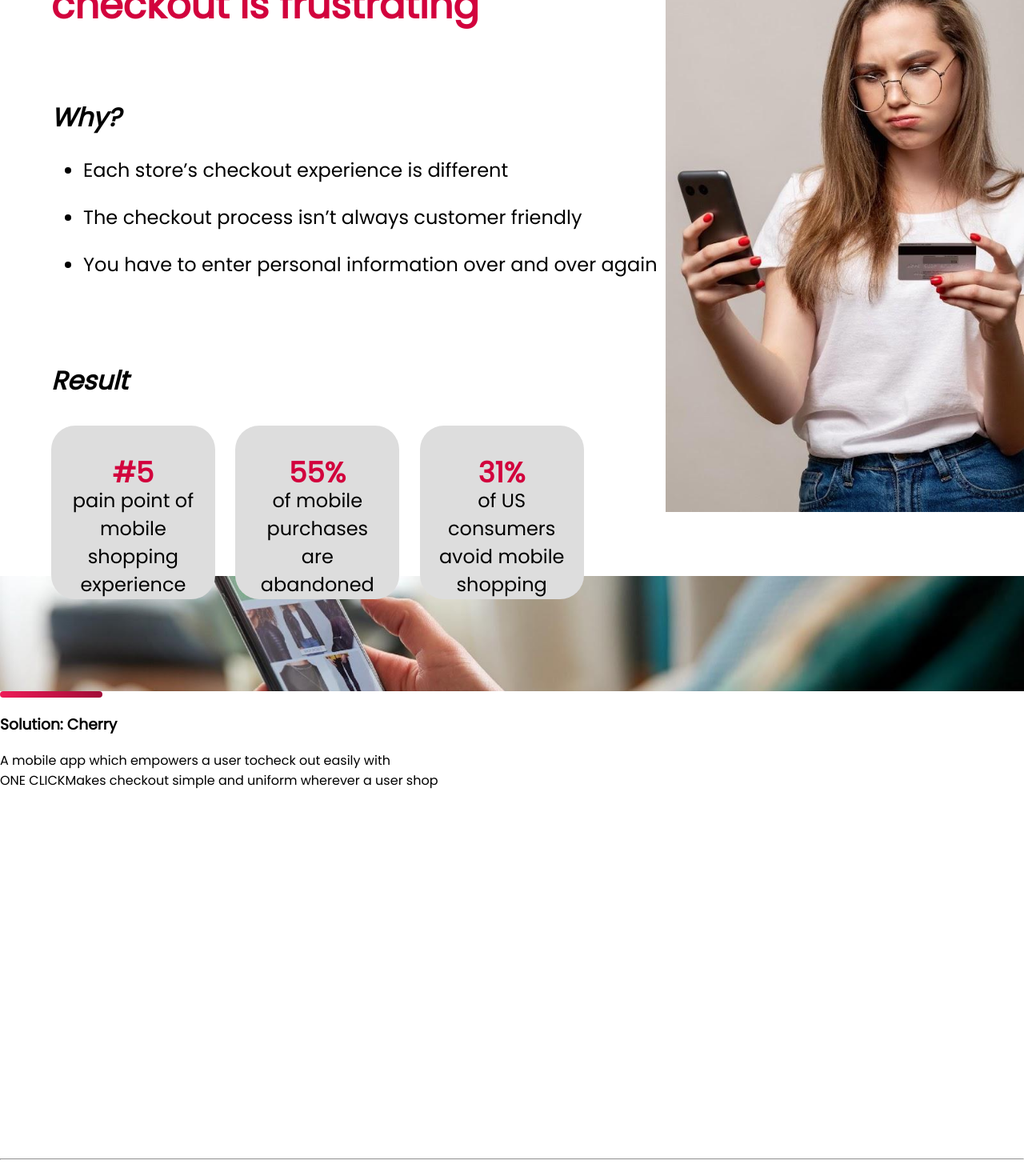
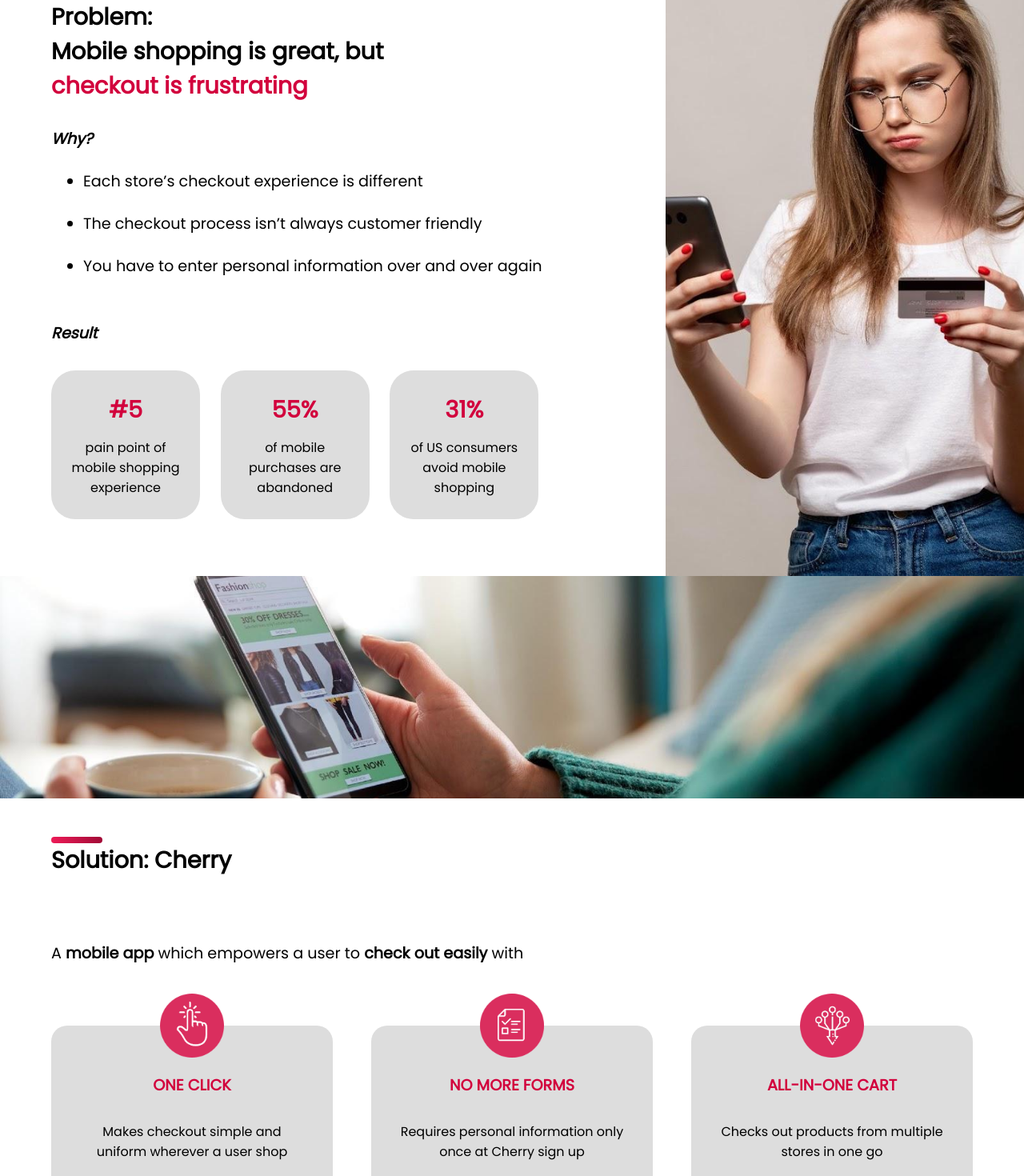
Before and after one commit to GCnomore/cherry_landing, a Next.js app: page / in a window 1280 px wide. Shown: the part 880-2350 px from the top of the page at 80% size. Built offline with nearby package versions, Linux system fonts and the light colour scheme.

Commit message:
layout & responsiveness done

```diff
--- a/components/Header/Header_Styled.tsx
+++ b/components/Header/Header_Styled.tsx
@@ -1,9 +1,20 @@
 import styled from "styled-components";
-import { PADDING_Y } from "../../utils/contants";
+import {
+  FONT_MD,
+  FONT_SM,
+  FONT_XS,
+  HEADING_MD,
+  HEADING_SM,
+  PADDING_Y_LG,
+  PADDING_Y_MD,
+  SCREEN_LG,
+  SCREEN_SM,
+  SCREEN_XS,
+} from "../../utils/contants";
 
 export const Container = styled.div`
   width: 100%;
-  height: 90vh;
+  height: 100vh;
   display: flex;
   background-color: #343434;
 
@@ -11,7 +22,11 @@ export const Container = styled.div`
     width: 100%;
     display: flex;
     flex-direction: column;
-    padding: 2rem ${PADDING_Y} 0 ${PADDING_Y};
+    padding: 2rem ${PADDING_Y_MD} 0 ${PADDING_Y_MD};
+
+    @media (min-width: ${SCREEN_LG}) {
+      padding: 2rem ${PADDING_Y_LG} 0 ${PADDING_Y_LG};
+    }
 
     > div:first-child {
       width: 100%;
@@ -24,6 +39,10 @@ export const Container = styled.div`
       width: 100%;
       display: flex;
       margin-top: 10rem;
+
+      @media (max-width: ${SCREEN_XS}) {
+        flex-direction: column;
+      }
     }
   }
 `;
@@ -39,10 +58,20 @@ export const IntroContainer = styled.section`
   align-items: center;
 
   > div {
+    font-size: ${FONT_SM};
+
+    @media (max-width: ${SCREEN_SM}) {
+      font-size: ${FONT_XS};
+    }
+
     > h1 {
-      font-size: 2rem;
+      font-size: ${HEADING_MD};
       margin: 0;
       padding: 0;
+
+      @media (max-width: ${SCREEN_SM}) {
+        font-size: ${HEADING_SM};
+      }
     }
   }
 `;
@@ -54,8 +83,8 @@ export const VideoContainer = styled.section`
   align-items: center;
 
   > div {
-    width: 35rem;
-    height: 25rem;
+    width: 70%;
+    height: 15rem;
     background-color: grey;
   }
 `;
--- a/components/Layout.tsx
+++ b/components/Layout.tsx
@@ -16,9 +16,7 @@ const Layout = ({ children, title }: Props) => (
       <meta name="viewport" content="initial-scale=1.0, width=device-width" />
     </Head>
     {children}
-    <footer>
-      <hr />
-    </footer>
+    <footer></footer>
   </div>
 );
 
--- a/components/Section1/Section1_Styled.ts
+++ b/components/Section1/Section1_Styled.ts
@@ -1,22 +1,52 @@
 import styled from "styled-components";
 
 import BgImg from "../../assets/images/image4.png";
-import { MAIN_COLOR, PADDING_Y } from "../../utils/contants";
+import {
+  FONT_LG,
+  FONT_MD,
+  FONT_SM,
+  FONT_XS,
+  HEADING_LG,
+  HEADING_MD,
+  HEADING_SM,
+  HEADING_XS,
+  MAIN_COLOR,
+  PADDING_Y_LG,
+  PADDING_Y_MD,
+  SCREEN_LG,
+  SCREEN_SM,
+  SCREEN_XS,
+} from "../../utils/contants";
 
 export const Container = styled.div`
-  margin-top: 10vh;
-  height: 90vh;
+  height: 100vh;
   width: 100%;
   display: flex;
+
+  /* Mobile layout */
+  @media (max-width: ${SCREEN_XS}) {
+    height: 100%;
+    position: relative;
+  }
 `;
 
 export const ContentContainer = styled.div`
-  width: calc(65% - ${PADDING_Y});
+  width: calc(65% - ${PADDING_Y_MD});
   height: 100%;
-  padding-left: ${PADDING_Y};
+  padding-left: ${PADDING_Y_MD};
   display: flex;
   flex-direction: column;
   justify-content: center;
+
+  @media (min-width: ${SCREEN_LG}) {
+    width: calc(55% - ${PADDING_Y_LG});
+    padding-left: ${PADDING_Y_LG};
+  }
+
+  @media (max-width: ${SCREEN_XS}) {
+    padding-top: 3rem;
+    width: 100%;
+  }
 `;
 
 export const ProblemImgContainer = styled.div`
@@ -26,14 +56,29 @@ export const ProblemImgContainer = styled.div`
   background-size: auto 100%;
   background-repeat: no-repeat;
   background-position-x: 65%;
+
+  @media (min-width: ${SCREEN_LG}) {
+    width: calc(45% - ${PADDING_Y_LG});
+  }
+
+  @media (max-width: ${SCREEN_XS}) {
+    position: absolute;
+    width: 100%;
+    z-index: -1;
+    background-position: 50%;
+  }
 `;
 
 export const TopSection = styled.section`
-  padding-top: 1rem;
+  padding-top: 0.1%;
 
   > h2 {
     margin: 0;
-    font-size: 3rem;
+    font-size: ${HEADING_MD};
+
+    @media (max-width: ${SCREEN_SM}) {
+      font-size: ${HEADING_SM};
+    }
 
     &:last-child {
       color: ${MAIN_COLOR};
@@ -42,34 +87,52 @@ export const TopSection = styled.section`
 `;
 
 export const MidSection = styled.section`
-  margin-top: 5rem;
+  margin-top: 4%;
 
   > h3 {
-    font-size: 2rem;
+    font-size: ${HEADING_SM};
     margin: 0;
     font-style: italic;
+
+    @media (max-width: ${SCREEN_SM}) {
+      font-size: ${HEADING_XS};
+    }
   }
 
   li {
-    font-size: 1.5rem;
+    font-size: ${FONT_MD};
     margin: 1.5rem 0;
+
+    @media (max-width: ${SCREEN_SM}) {
+      font-size: ${FONT_SM};
+    }
   }
 `;
 
 export const BottomSection = styled.section`
-  margin-top: 5rem;
+  margin-top: 4%;
 
   > h3 {
-    font-size: 2rem;
+    font-size: ${HEADING_SM};
     margin: 0 0 2rem 0;
     font-style: italic;
+
+    @media (max-width: ${SCREEN_SM}) {
+      font-size: ${HEADING_XS};
+    }
   }
 
   > div {
     display: flex;
     justify-content: flex-start;
     align-items: center;
-    width: 90%;
+    width: 100%;
+
+    /* Mobile layout */
+    @media (max-width: ${SCREEN_XS}) {
+      flex-direction: column;
+      align-items: flex-start;
+    }
 
     > div {
       display: flex;
@@ -77,30 +140,52 @@ export const BottomSection = styled.section`
       justify-content: center;
       align-items: center;
       background-color: #ddd;
-      padding: 2rem;
+      padding: 3%;
       border-radius: 30px;
-      width: 12vw;
-      height: 12vw;
-      max-width: 220px;
-      max-height: 220px;
+      min-width: 190px;
+      min-height: 190px;
       margin-right: 2vw;
       position: relative;
+
+      /* Mobile layout */
+      @media (max-width: ${SCREEN_XS}) {
+        margin-bottom: 1.5rem;
+        min-width: 0px;
+        min-height: 0px;
+        height: 200px;
+        width: 200px;
+      }
+
+      @media (max-width: ${SCREEN_SM}) and (min-width: ${SCREEN_XS}) {
+        min-width: 140px;
+        min-height: 140px;
+        width: 10vw;
+        height: 10vw;
+      }
 
       > span:first-child {
         position: absolute;
         top: 15%;
         color: ${MAIN_COLOR};
-        font-size: 2.2rem;
+        font-size: ${HEADING_MD};
         font-weight: bold;
         margin-bottom: 1rem;
+
+        @media (max-width: ${SCREEN_SM}) {
+          font-size: ${HEADING_SM};
+        }
       }
 
       > span:last-child {
         position: absolute;
-        top: 35%;
-        font-size: 1.5rem;
+        top: 45%;
+        font-size: ${FONT_SM};
         text-align: center;
         padding: 0 1rem;
+
+        @media (max-width: ${SCREEN_SM}) and (min-width: ${SCREEN_XS}) {
+          font-size: ${FONT_XS};
+        }
       }
     }
   }
--- a/components/Section2/Section2.tsx
+++ b/components/Section2/Section2.tsx
@@ -2,6 +2,10 @@ import React from "react";
 import TitleIndicator from "../Title_Indicator/TitleIndicator";
 
 import * as Styled from "./Section2_Styled";
+import ClickIcon from "../../assets/icons/icon1.png";
+import FormIcon from "../../assets/icons/icon2.png";
+import AllInOnekIcon from "../../assets/icons/icon3.png";
+import Image from "next/image";
 
 export default function Section2() {
   return (
@@ -10,20 +14,38 @@ export default function Section2() {
       <div>
         <Styled.TopSection>
           <TitleIndicator />
-          <h3>Solution: Cherry</h3>
+          <h2>Solution: Cherry</h2>
         </Styled.TopSection>
         <Styled.MidSection>
           A <span>mobile app</span> which empowers a user to
-          <span>check out easily</span> with
+          <span> check out easily</span> with
         </Styled.MidSection>
         <Styled.BottomSection>
           <div>
             <div>
-              <span></span>
+              <span>
+                <Image alt="click" src={ClickIcon} />
+              </span>
               <span>ONE CLICK</span>
               <span>
                 Makes checkout simple and uniform wherever a user shop
               </span>
+            </div>
+            <div>
+              <span>
+                <Image alt="click" src={FormIcon} />
+              </span>
+              <span>NO MORE FORMS</span>
+              <span>
+                Requires personal information only once at Cherry sign up
+              </span>
+            </div>
+            <div>
+              <span>
+                <Image alt="click" src={AllInOnekIcon} />
+              </span>
+              <span>ALL-IN-ONE CART</span>
+              <span>Checks out products from multiple stores in one go</span>
             </div>
           </div>
         </Styled.BottomSection>
--- a/components/Section2/Section2_Styled.ts
+++ b/components/Section2/Section2_Styled.ts
@@ -1,17 +1,37 @@
 import styled from "styled-components";
 
 import BgImg from "../../assets/images/image5.png";
+import {
+  FONT_LG,
+  FONT_MD,
+  FONT_SM,
+  FONT_XS,
+  HEADING_LG,
+  HEADING_MD,
+  HEADING_SM,
+  HEADING_XS,
+  MAIN_COLOR,
+  PADDING_Y_LG,
+  PADDING_Y_MD,
+  SCREEN_LG,
+  SCREEN_SM,
+  SCREEN_XS,
+} from "../../utils/contants";
 
 export const Container = styled.div`
-  margin-top: 10vh;
-  height: 90vh;
+  height: 100vh;
   width: 100%;
   display: flex;
   flex-direction: column;
 
+  /* Mobile layout */
+  @media (max-width: ${SCREEN_XS}) {
+    height: 100%;
+  }
+
   > div:first-child {
     width: 100%;
-    height: 20%;
+    height: 20rem;
     background-image: url(${BgImg.src});
     background-position: 0 40%;
     background-repeat: no-repeat;
@@ -19,11 +39,132 @@ export const Container = styled.div`
   }
 
   > div:last-child {
-    width: 100%;
-    height: 80%;
+    height: 75%;
+    display: flex;
+    flex-direction: column;
+    justify-content: center;
+    align-items: flex-start;
+    padding: 0 ${PADDING_Y_MD};
+
+    @media (min-width: ${SCREEN_LG}) {
+      padding: 0 ${PADDING_Y_LG};
+    }
   }
 `;
 
-export const TopSection = styled.section``;
-export const MidSection = styled.section``;
-export const BottomSection = styled.section``;
+export const TopSection = styled.section`
+  padding-top: 3rem;
+
+  > h2 {
+    margin: 0;
+    font-size: ${HEADING_MD};
+
+    @media (max-width: ${SCREEN_SM}) {
+      font-size: ${HEADING_SM};
+    }
+  }
+`;
+
+export const MidSection = styled.section`
+  margin-top: 5rem;
+  font-size: ${FONT_MD};
+
+  @media (max-width: ${SCREEN_SM}) {
+    font-size: ${FONT_SM};
+  }
+
+  > span {
+    font-weight: bold;
+  }
+`;
+
+export const BottomSection = styled.section`
+  display: flex;
+  margin-top: 3rem;
+  width: 100%;
+  height: 100%;
+  padding: 0;
+
+  > div {
+    display: flex;
+    justify-content: space-between;
+    align-items: center;
+    width: 100%;
+    height: 100%;
+
+    /* Mobile layout */
+    @media (max-width: ${SCREEN_XS}) {
+      flex-direction: column;
+      justify-content: space-between;
+      margin-top: 50px;
+    }
+
+    > div {
+      width: 25%;
+      height: 35%;
+      min-width: 200px;
+      min-height: 210px;
+      max-height: 210px;
+      border-radius: 20px;
+      background-color: #ddd;
+      display: flex;
+      flex-direction: column;
+      justify-content: space-between;
+      align-items: center;
+      position: relative;
+      padding: 0 2rem;
+
+      @media (max-width: ${SCREEN_XS}) {
+        flex-direction: column;
+        justify-content: space-evenly;
+        padding: 2%;
+        height: 150px;
+        width: 250px;
+        min-height: 0px;
+        min-width: 0px;
+        margin-bottom: 60px;
+      }
+
+      > span:first-child {
+        position: absolute;
+        top: -50px;
+        width: 100px;
+        height: 100px;
+
+        @media (max-width: ${SCREEN_SM}) {
+          width: 80px;
+          height: 80px;
+          top: -40px;
+        }
+      }
+
+      > span:nth-child(2) {
+        width: 100%;
+        height: 100%;
+        color: ${MAIN_COLOR};
+        text-align: center;
+        display: flex;
+        justify-content: center;
+        align-items: center;
+        margin-top: 10%;
+        font-size: ${HEADING_SM};
+        font-weight: bold;
+
+        @media (max-width: ${SCREEN_SM}) {
+          font-size: ${HEADING_XS};
+        }
+      }
+
+      > span:nth-child(3) {
+        width: 100%;
+        height: 100%;
+        text-align: center;
+        font-size: ${FONT_SM};
+
+        @media (max-width: ${SCREEN_SM}) {
+          font-size: ${FONT_XS};
+        }
+      }
+    }
+  }
+`;
--- a/components/Title_Indicator/TitleIndicator_Style.ts
+++ b/components/Title_Indicator/TitleIndicator_Style.ts
@@ -1,8 +1,9 @@
 import styled from "styled-components";
+import { SCREEN_XS } from "../../utils/contants";
 
 export const Container = styled.div`
   display: flex;
-  width: 8rem;
+  width: 4rem;
   height: 0.5rem;
   background: rgb(237, 27, 87);
   background: linear-gradient(
@@ -11,4 +12,9 @@ export const Container = styled.div`
     rgba(161, 11, 54, 1) 100%
   );
   border-radius: 99px;
+
+  @media (max-width: ${SCREEN_XS}) {
+    width: 15vw;
+    max-width: 5rem;
+  }
 `;
--- a/utils/contants.ts
+++ b/utils/contants.ts
@@ -1,3 +1,19 @@
+//* =====Styles=====
+export const PADDING_Y_LG = "10%";
+export const PADDING_Y_MD = "5%";
+export const MAIN_COLOR = "#D2023D";
+
 export const FONT_FAMILY = "'Poppins', sans-serif;";
-export const PADDING_Y = "5%";
-export const MAIN_COLOR = "#D2023D";
+export const HEADING_LG = "3rem";
+export const HEADING_MD = "2.3rem";
+export const HEADING_SM = "1.8rem";
+export const HEADING_XS = "1.2rem";
+
+export const FONT_LG = "2rem";
+export const FONT_MD = "1.5rem";
+export const FONT_SM = "1.2rem";
+export const FONT_XS = "1rem";
+
+export const SCREEN_LG = "1900px";
+export const SCREEN_SM = "1440px";
+export const SCREEN_XS = "1024px";
```
